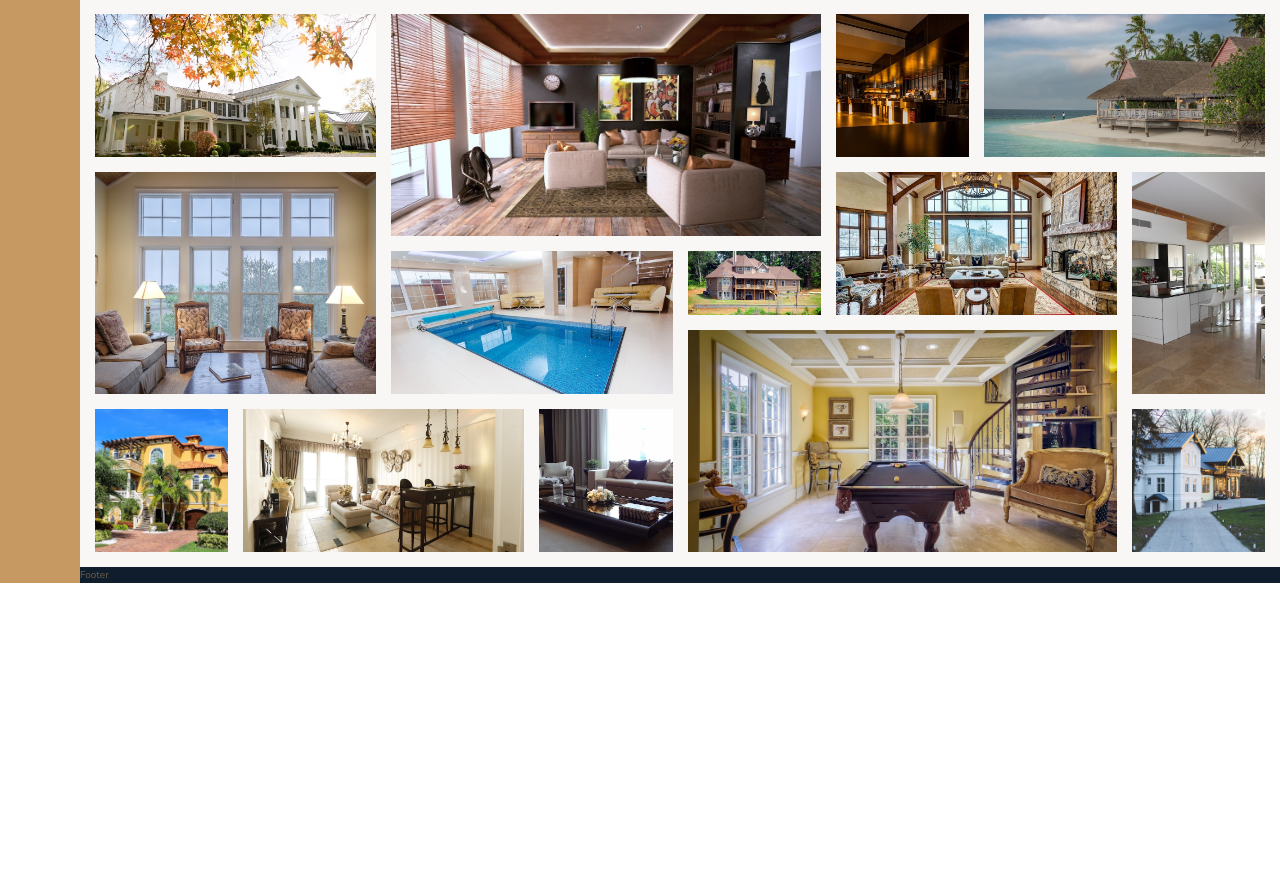
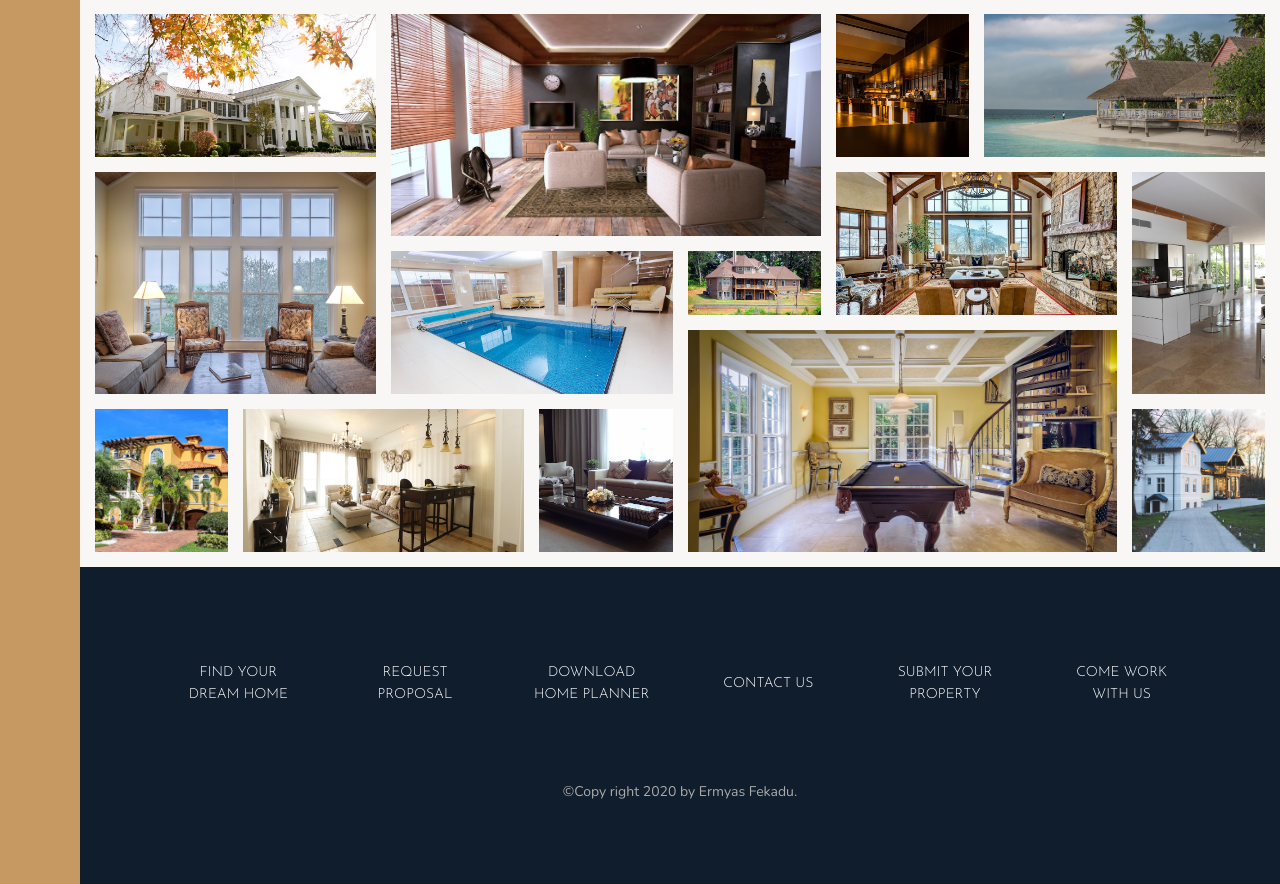
Before and after one commit to ermyas7/bet, a PHP site: page / in a window 1280 px wide. Shown: the part 3125-4009 px from the top of the page. Before the commit the page ends 3708 px from the top, so only its background shows below. Run offline with PHP 8.4, Linux system fonts and the light colour scheme.

Commit message:
Add footer

```diff
--- a/css/style.css
+++ b/css/style.css
@@ -252,4 +252,34 @@ body {
 
 .footer {
   background-color: #101d2c;
-  grid-column: full-start / full-end; }
+  grid-column: full-start / full-end;
+  padding: 8rem; }
+
+.nav {
+  list-style: none;
+  display: grid;
+  grid-template-columns: repeat(auto-fit, minmax(15rem, 1fr));
+  align-items: center;
+  grid-gap: 2rem; }
+  .nav__link:link, .nav__link:visited {
+    font-size: 1.4rem;
+    color: #fff;
+    text-decoration: none;
+    font-family: "Josefin Sans", sans-serif;
+    text-align: center;
+    text-transform: uppercase;
+    padding: 1.5rem;
+    display: block;
+    transition: all .2s; }
+  .nav__link:active, .nav__link:hover {
+    background-color: rgba(255, 255, 255, 0.05);
+    transform: translateY(-3px); }
+
+.copyright {
+  font-size: 1.4rem;
+  color: #aaa;
+  margin-top: 6rem;
+  margin-right: auto;
+  margin-left: auto;
+  width: 70%;
+  text-align: center; }
--- a/index.html
+++ b/index.html
@@ -411,7 +411,30 @@
         </section>
 
         <footer class="footer">
-            Footer
+            <ul class="nav">
+                <li class="nav__item">
+                    <a href="#" class="nav__link">Find your dream home</a>
+                </li>
+                <li class="nav__item">
+                    <a href="#" class="nav__link">Request proposal</a>
+                </li>
+                <li class="nav__item">
+                    <a href="#" class="nav__link">Download home planner</a>
+                </li>
+                <li class="nav__item">
+                    <a href="#" class="nav__link">contact us</a>
+                </li>
+                <li class="nav__item">
+                    <a href="#" class="nav__link">Submit your property</a>
+                </li>
+                <li class="nav__item">
+                    <a href="#" class="nav__link">Come work with us</a>
+                </li>
+            </ul>
+
+            <p class="copyright">
+                &copy;Copy right 2020 by Ermyas Fekadu.
+            </p>
         </footer>
     </body>
 </html>
--- a/sass/_footer.scss
+++ b/sass/_footer.scss
@@ -1,4 +1,47 @@
 .footer{
     background-color: $color-secondary;
     grid-column: full-start / full-end;
+    padding: 8rem;
 }
+
+.nav{
+    list-style: none;
+    display: grid;
+    grid-template-columns: repeat(auto-fit, minmax(15rem, 1fr));
+
+    align-items: center;
+    grid-gap: 2rem;
+
+    &__item{
+
+    }
+
+    &__link:link,
+    &__link:visited{
+        font-size: 1.4rem;
+        color: #fff;
+        text-decoration: none;
+        font-family: $font-display;
+        text-align: center;
+        text-transform: uppercase;
+        padding: 1.5rem;
+        display: block;
+        transition: all .2s;
+    }
+
+    &__link:active,
+    &__link:hover{
+        background-color: rgba(#fff, .05);
+        transform: translateY(-3px);
+    }
+}
+
+.copyright{
+    font-size: 1.4rem;
+    color: $color-grey-light-2;
+    margin-top: 6rem;
+    margin-right: auto;
+    margin-left: auto;
+    width: 70%;
+    text-align: center;
+}
```
